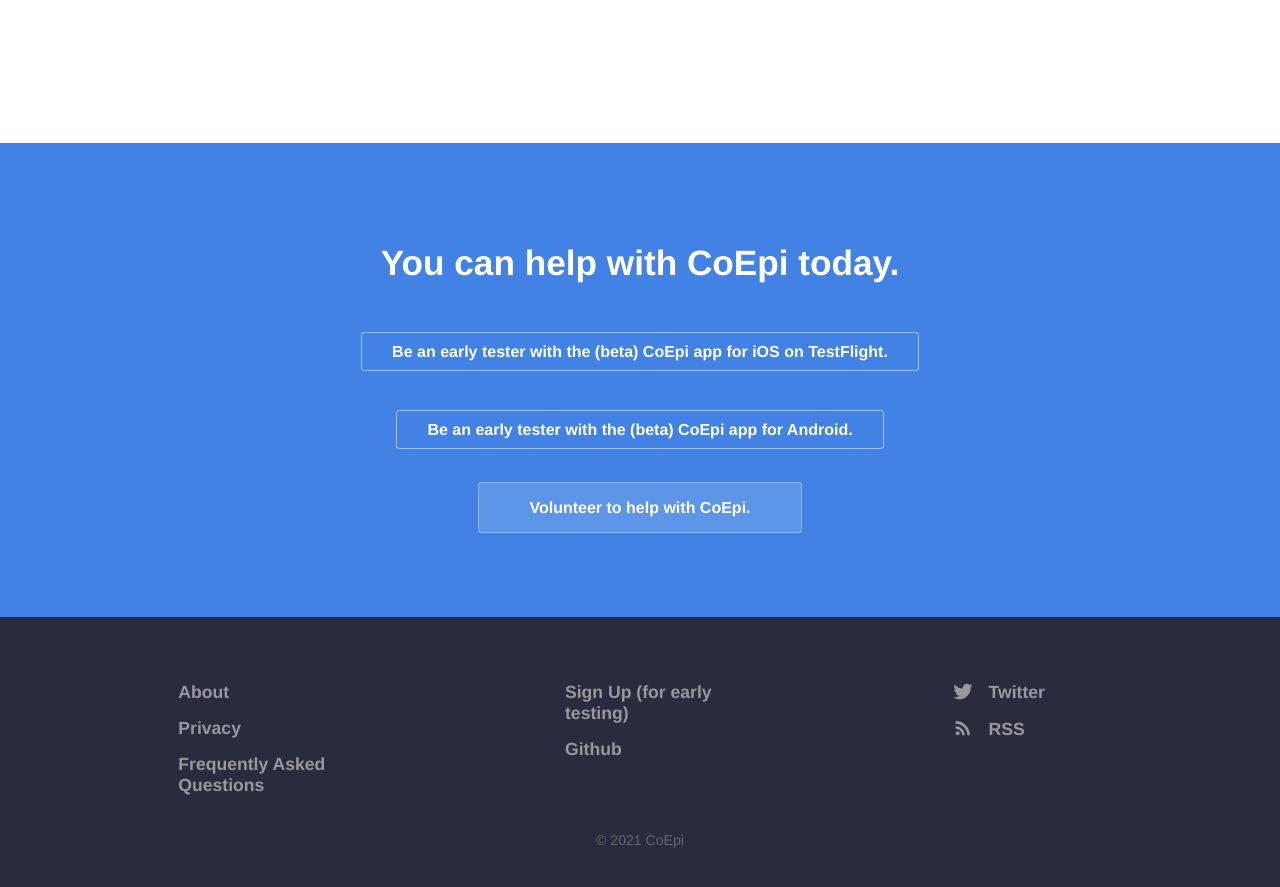
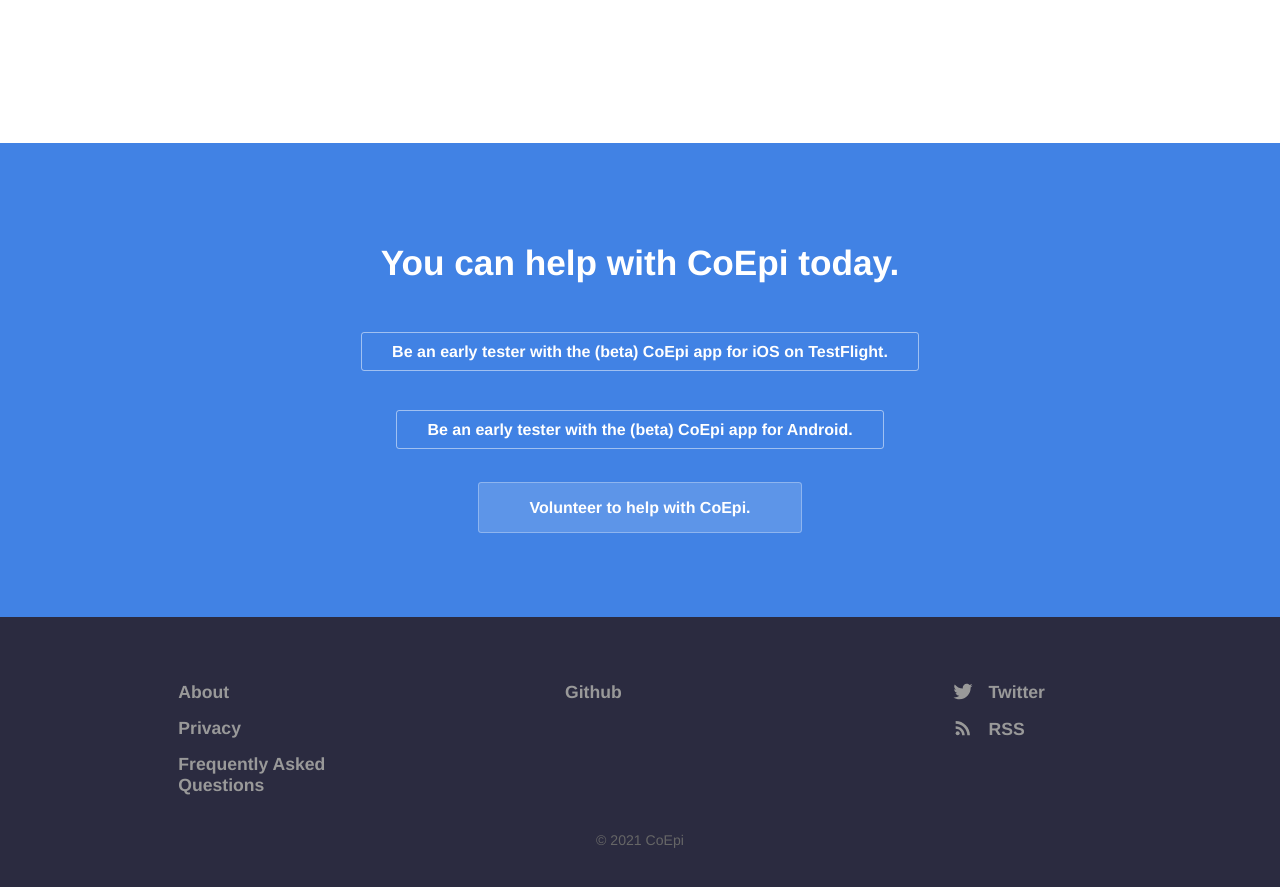
Before and after one commit to Co-Epi/website, a Jekyll site: the page built from index.html, in a window 1280 px wide and 900 px high, scrolled down 2299 px. Shown: the top 887 px of the window. Built offline with Jekyll 4.4.1, drawn with Linux system fonts in a browser that asks for light colours; the list of posts is cut into pages by our own code.

Commit message:
Update footer.yml

```diff
--- a/_data/footer.yml
+++ b/_data/footer.yml
@@ -6,9 +6,6 @@
   - name: Frequently Asked Questions
     link: /faq/
 - links:
-  - name: Sign Up (for early testing)
-    link: https://forms.gle/MLeKz9nerPvX8fwC8
-    new_window: true
   - name: Github
     link: https://github.com/Co-Epi
     new_window: true
```
